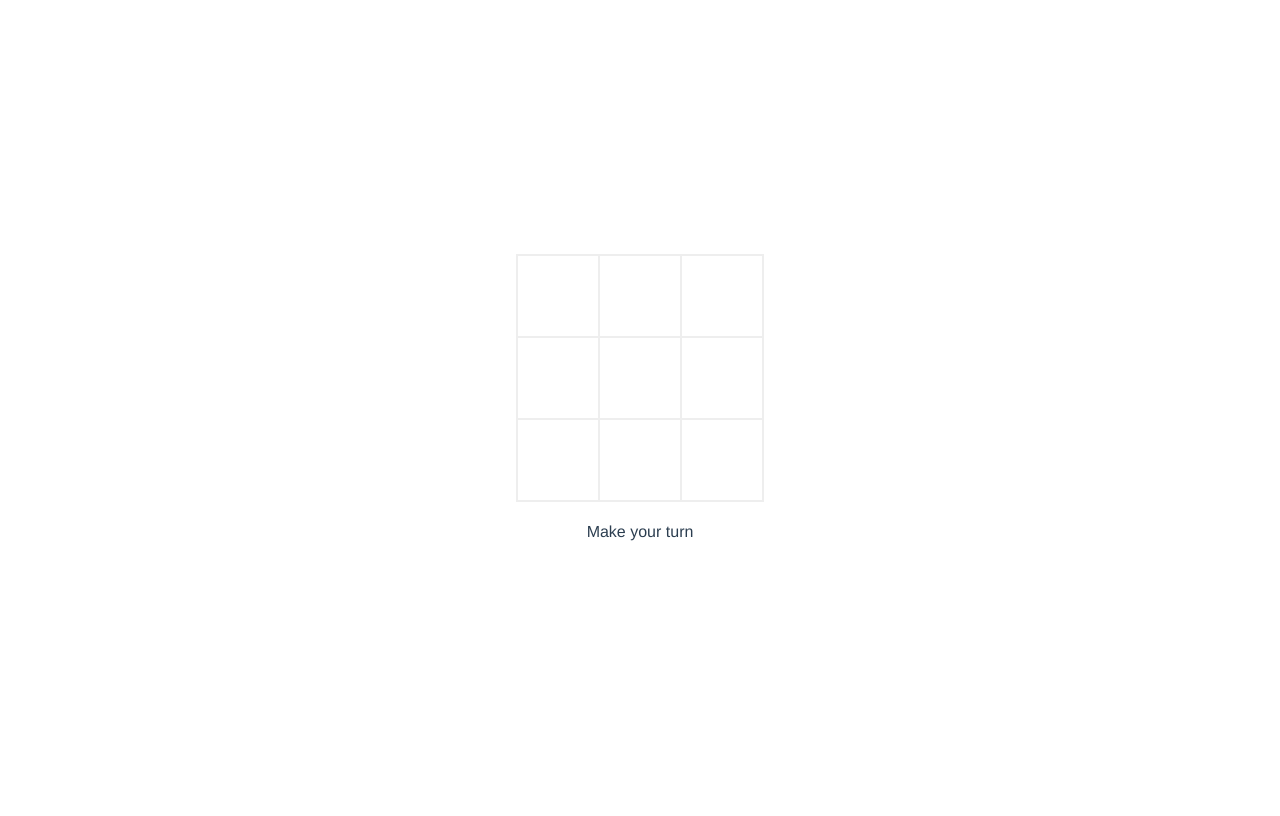
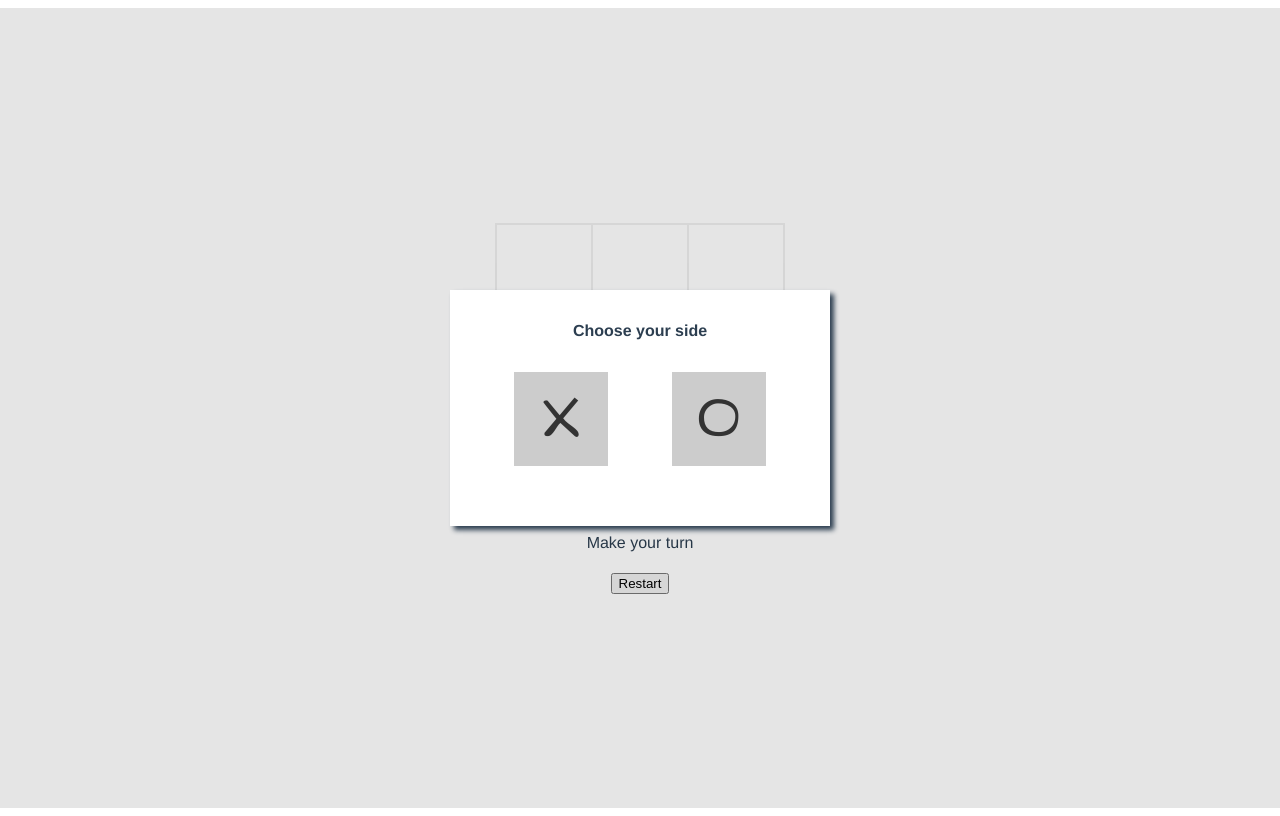
Before and after one commit to georgius1024/tic-tac-toe, a Vue app: page / in a window 1280 px wide. Built offline with nearby package versions, Linux system fonts and the light colour scheme.

Commit message:
better transitions

```diff
--- a/src/App.vue
+++ b/src/App.vue
@@ -4,20 +4,23 @@
     <div class="your-turn">
       <span v-show="humanPlayer === currentPlayer" v-text="'Make your turn'" />
     </div>
+    <button @click="reset">Restart</button>
     <Report ref="report" @close="reset" />
+    <Setup ref="setup" @close="start" />
   </div>
 </template>
 
 <script>
 import Board from './components/Board'
 import Report from './components/Report'
+import Setup from './components/Setup'
 import Game from './Game'
 export default {
   name: 'App',
   data() {
     return {
       history: '',
-      humanPlayer: 0,
+      humanPlayer: -1,
       finished: false,
       currentPlayer: -1,
       winner: -1,
@@ -28,10 +31,16 @@ export default {
     this.game = new Game()
   },
   mounted() {
-    this.analyze()
-    this.act()
+    this.setupGame()
   },
   methods: {
+    setupGame() {
+      this.$refs.setup.show()
+    },
+    start(player) {
+      this.humanPlayer = player
+      this.input('')
+    },
     report() {
       return (
         (this.winner === 1 && 'O wins') ||
@@ -61,10 +70,11 @@ export default {
       this.act()
     },
     reset() {
-      this.input('')
+      this.setupGame()
     }
   },
   components: {
+    Setup,
     Board,
     Report
   }
--- a/src/components/Cell.vue
+++ b/src/components/Cell.vue
@@ -45,8 +45,8 @@ export default {
   display: flex;
   justify-content: center;
   align-content: center;
-  width: 80px;
-  height: 80px;
+  width: 94px;
+  height: 94px;
   border: 1px solid #eee;
   cursor: pointer;
 }
--- a/src/components/Report.vue
+++ b/src/components/Report.vue
@@ -1,13 +1,13 @@
 <template>
-  <transition name="fade">
-    <div class="wrapper" v-show="visible" @click="hide">
-      <div class="report">
+  <div class="wrapper" v-show="visible" @click="hide">
+    <transition name="slide">
+      <div class="report" v-show="visible">
         <div class="close" href="#" @click="hide">&times;</div>
-        {{message}}
-        <button class="cta" @click="hide">Restart game</button>
+        <div class="message">{{message}}</div>
+        <p class="cta">Click to restart game</p>
       </div>
-    </div>
-  </transition>
+    </transition>
+  </div>
 </template>
 <script>
 export default {
@@ -47,22 +47,28 @@ export default {
   background: rgba(0, 0, 0, 0.1);
   width: 100vw;
   height: 100vh;
-  display: flex;
-  flex-direction: column;
-  align-items: center;
-  justify-content: center;
 }
+
 .report {
+  position: absolute;
+  top: 12px;
+  width: 50vw;
+  margin: auto;
   border: 1ps solid #ddd;
   background: #fff;
   box-shadow: 4px 4px 5px;
-  font-size: 120%;
-  padding: 32px 48px;
+  padding: 16px 16px 0;
   cursor: default;
   position: relative;
   display: flex;
   flex-direction: column;
 }
+
+.message {
+  font-size: 120%;
+  margin: 36px 24px 16px;
+}
+
 .close {
   font-size: 32px;
   cursor: pointer;
@@ -70,21 +76,20 @@ export default {
   top: 6px;
   right: 10px;
 }
+
 .cta {
-  background-color: #ddd;
-  border: 1px solid #ddd;
-  margin-top: 32px;
-  padding: 16px;
-  font-size: 16px;
-  cursor: pointer;
+  font-size: 80%;
 }
 
-.fade-enter-active,
-.fade-leave-active {
-  transition: opacity 0.3s;
+.slide-enter-active {
+  transition: all 0.3s ease;
 }
-.fade-enter,
-.fade-leave-to {
+.slide-leave-active {
+  transition: all 0.8s cubic-bezier(1, 0.5, 0.8, 1);
+}
+.slide-enter,
+.slide-leave-to {
+  transform: translateY(-300px);
   opacity: 0;
 }
 </style>
--- /dev/null
+++ b/src/components/Setup.vue
@@ -0,0 +1,89 @@
+<template>
+  <div class="wrapper" v-show="visible">
+    <transition name="slide-up">
+      <div class="modal" v-show="visible">
+        <div class="header">Choose your side</div>
+        <div class="body">
+          <button @click="close(0)">X</button>
+          <button @click="close(1)">O</button>
+        </div>
+      </div>
+    </transition>
+  </div>
+</template>
+<script>
+export default {
+  name: 'Setup',
+  data() {
+    return {
+      visible: false
+    }
+  },
+  methods: {
+    show() {
+      this.visible = true
+    },
+    close(result) {
+      this.visible = false
+      this.$emit('close', result)
+    }
+  }
+}
+</script>
+<style scoped>
+.wrapper {
+  position: fixed;
+  background: rgba(0, 0, 0, 0.1);
+  width: 100vw;
+  height: 100vh;
+  display: flex;
+  flex-direction: column;
+  align-items: center;
+  justify-content: center;
+}
+.modal {
+  border: 1ps solid #ddd;
+  background: #fff;
+  box-shadow: 4px 4px 5px;
+  padding: 32px;
+  display: flex;
+  flex-direction: column;
+}
+.modal .header {
+  font-weight: bold;
+  text-align: center;
+  margin-bottom: 32px;
+}
+.modal .body {
+  display: flex;
+  flex-direction: row;
+  align-items: center;
+  justify-content: center;
+}
+.modal .body button {
+  font-family: 'Architects Daughter', cursive;
+  font-size: 64px;
+  display: flex;
+  justify-content: center;
+  align-content: center;
+  width: 94px;
+  height: 94px;
+  border: 1px solid #ccc;
+  background-color: #ccc;
+  cursor: pointer;
+  color: #333;
+  margin: 0 32px 28px;
+}
+
+.slide-up-enter-active {
+  transition: all 0.3s ease;
+}
+.slide-up-leave-active {
+  transition: all 0.8s cubic-bezier(1, 0.5, 0.8, 1);
+}
+.slide-up-enter,
+.slide-up-leave-to {
+  transform: translateY(500px);
+  opacity: 0;
+}
+</style>
```
